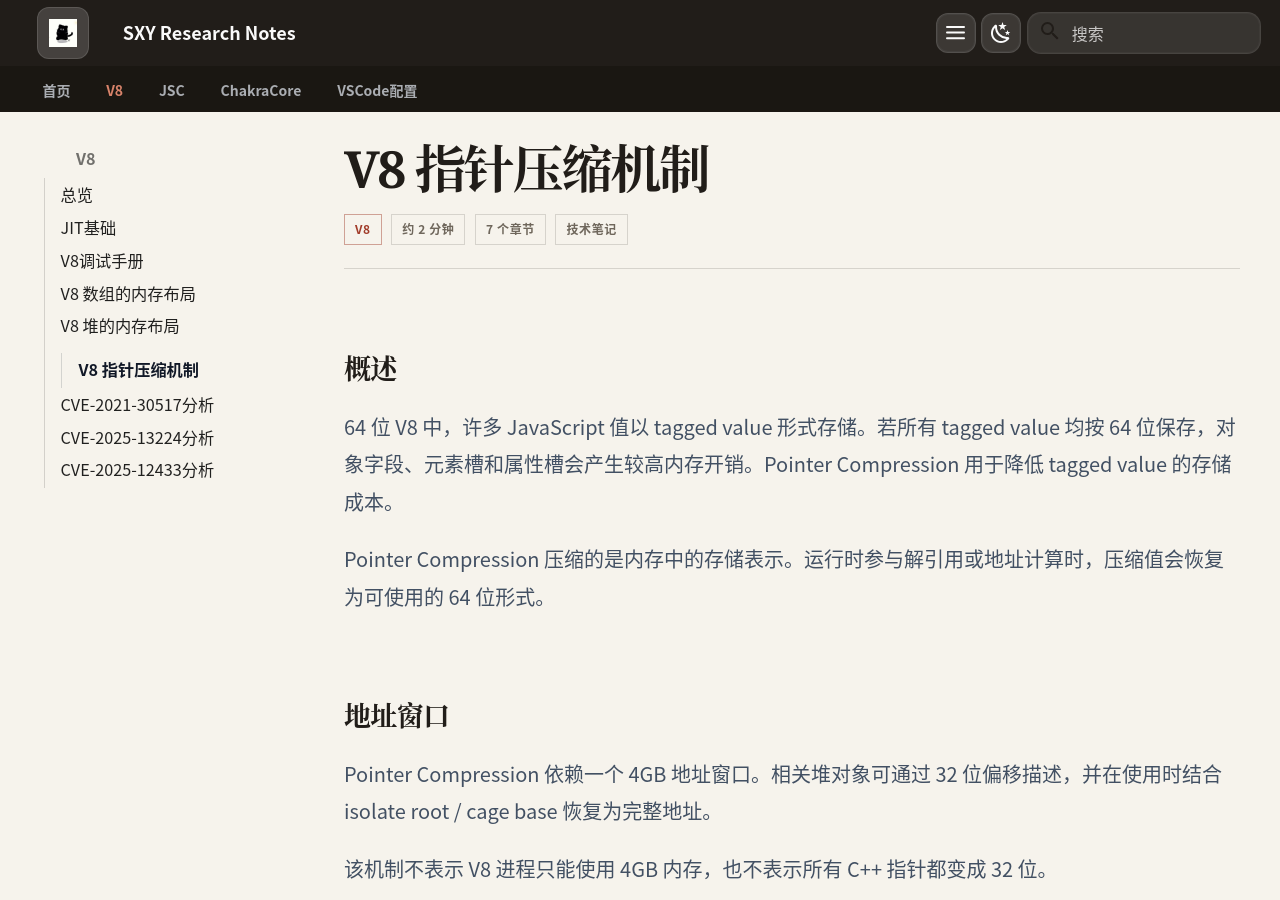
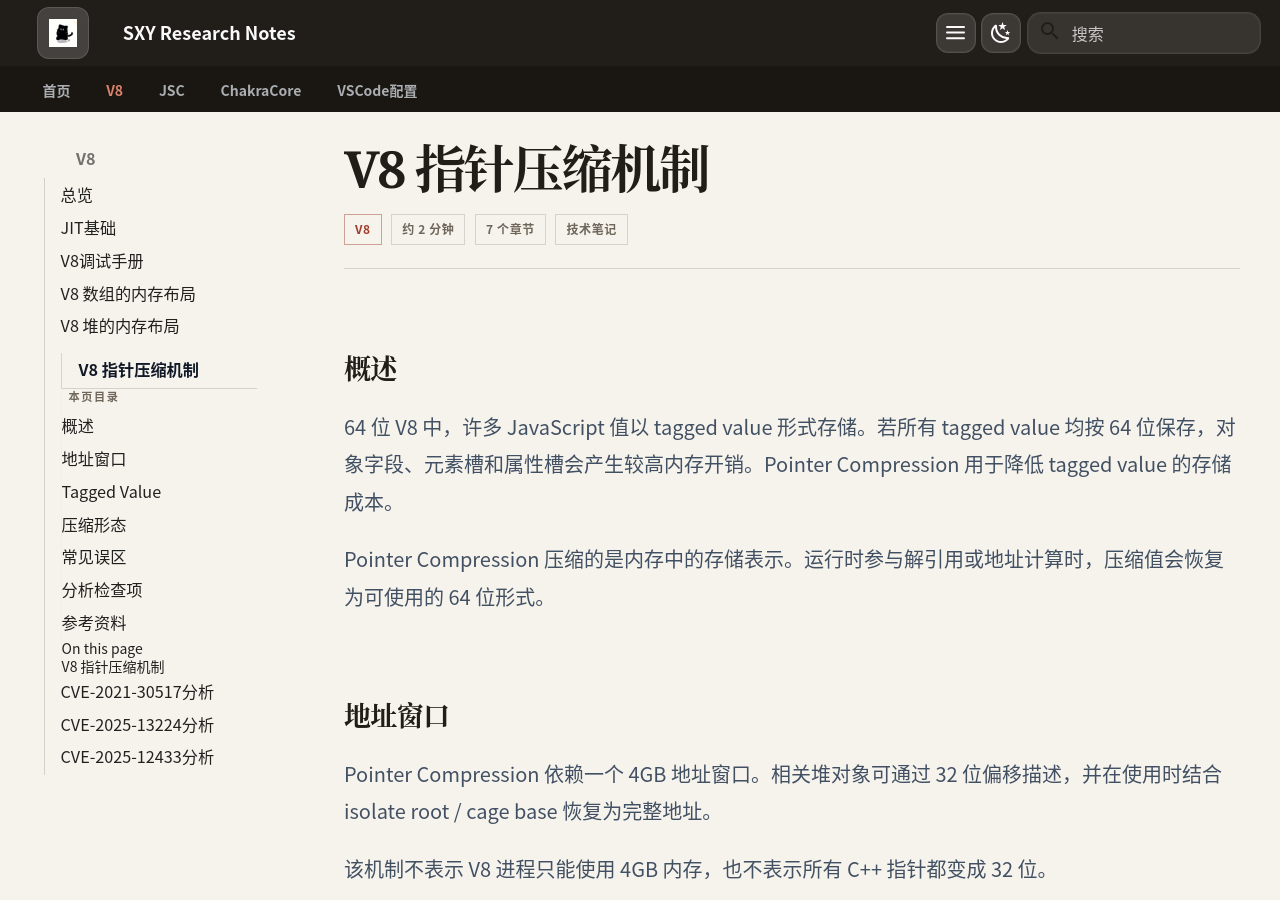
Before and after one commit to jamezx32/jamezx32.github.io, an MkDocs documentation site: the page built from docs/v8/V8指针压缩机制.md, in a window 1280 px wide and 900 px high. Built offline with MkDocs 1.6.1 and Material for MkDocs 9.7.7, drawn with Linux system fonts in a browser that asks for light colours.

Commit message:
Fix integrated TOC hidden by navigation.prune nesting
navigation.prune wraps the active section's nav one level deeper than
Material's direct-child selector (.md-nav--integrated > .md-nav__list >
.md-nav__item--active) expects, so the integrated in-page TOC stayed
display:none on every article after the prune switch. Restore it with a
descendant-scoped rule (desktop only, mobile drawer untouched).

Verified visible on heap-layout/CVE pages by real screenshots this time;
earlier DOM-only checks matched hidden elements and missed the break.

```diff
--- a/docs/stylesheets/extra.css
+++ b/docs/stylesheets/extra.css
@@ -3611,3 +3611,15 @@
   --md-primary-bg-color: #211d19;
   --md-primary-bg-color--light: #2b2620;
 }
+
+/* navigation.prune nests the active section one level deeper, which breaks
+   Material's direct-child selector for the integrated TOC; restore it */
+@media screen and (min-width: 76.25em) {
+  .md-sidebar--primary .md-nav--integrated .md-nav__item--active .md-nav--secondary {
+    display: block !important;
+    opacity: 1 !important;
+    visibility: visible !important;
+    transform: none !important;
+    grid-template-rows: none !important;
+  }
+}
--- a/mkdocs.yml
+++ b/mkdocs.yml
@@ -59,7 +59,7 @@
       custom_checkbox: true
 
 extra_css:
-  - stylesheets/extra.css?v=2026-09-08-v63
+  - stylesheets/extra.css?v=2026-09-08-v64
 
 nav:
   - 首页: index.md
```
